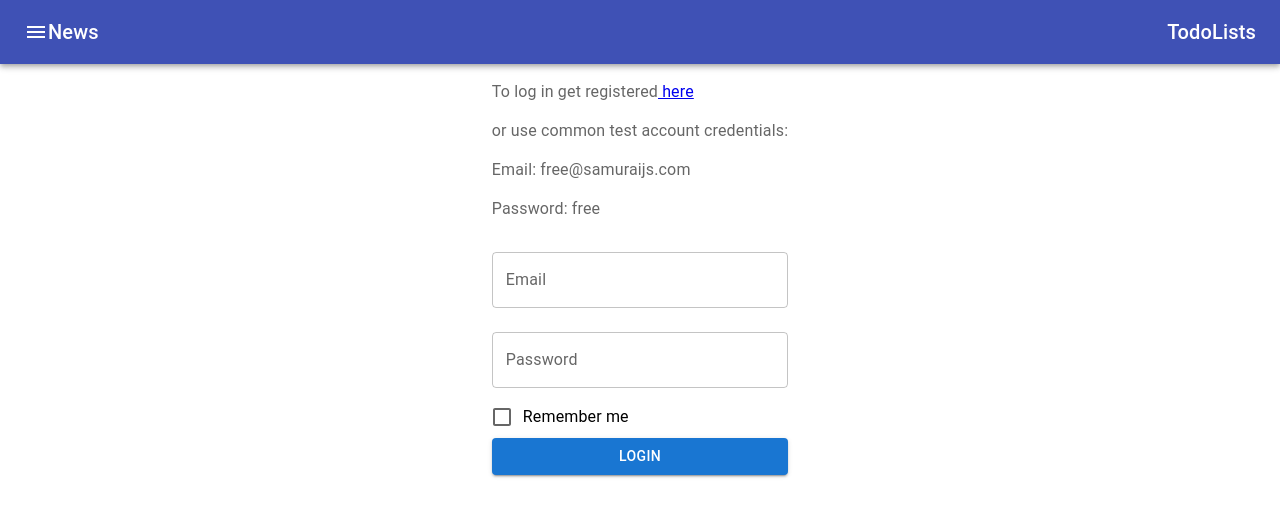
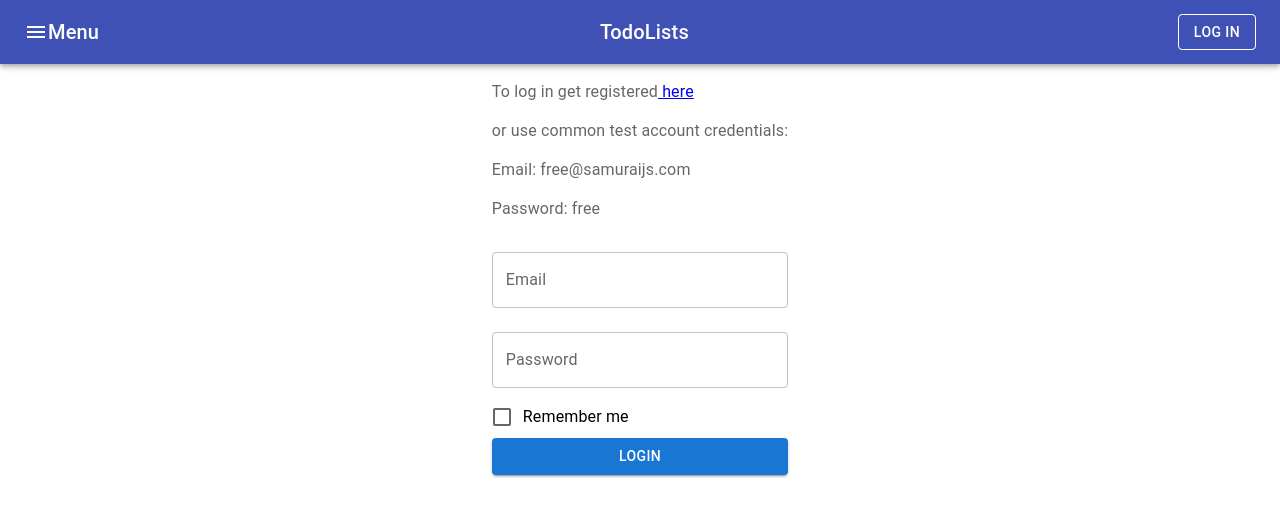
Before and after one commit to Djiypyk/ToDoList-MUI, a React (Create React App) app: page /login in a window 1280 px wide. Shown: the top 516 px of the page. Built offline with nearby package versions, Linux system fonts and the light colour scheme; no server answers.

Commit message:
add button log in

```diff
--- a/src/App/App.tsx
+++ b/src/App/App.tsx
@@ -47,16 +47,18 @@ function AppWithRedux({demo = false}: PropsType) {
                     <IconButton edge="start" color="inherit" aria-label="menu">
                         <Menu/>
                         <Typography variant="h6">
-                            News
+                            Menu
                         </Typography>
                     </IconButton>
                     <Typography variant="h6">
                         TodoLists
                     </Typography>
-                    {isLoggedIn &&
+                    {isLoggedIn ?
                     <Button color="inherit" variant={"outlined"} onClick={logoutHandler}>
                         Log Out
-                    </Button>}
+                    </Button> : <Button color="inherit" variant={"outlined"} onClick={logoutHandler}>
+                            Log In
+                        </Button>}
                 </Toolbar>
             </AppBar>
             {status === 'loading' && <LinearProgress color={'secondary'}/>}
```
